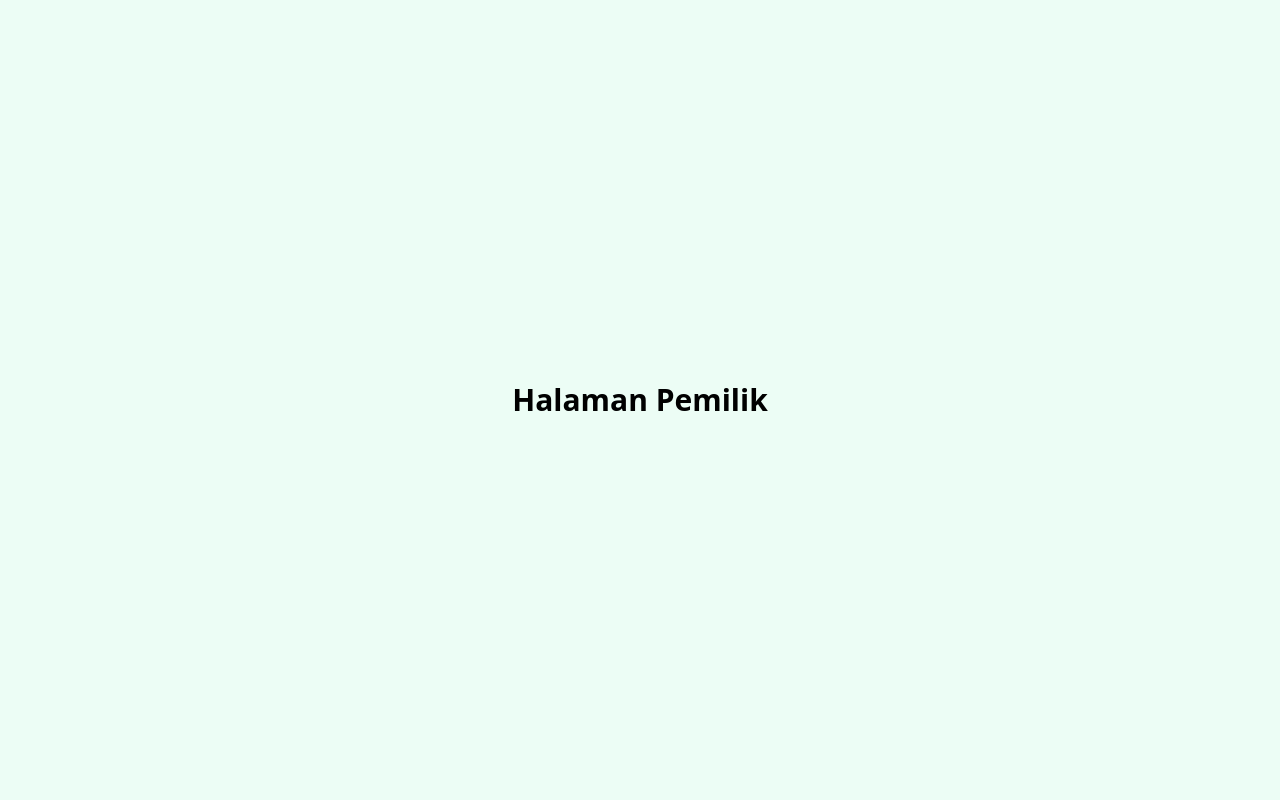
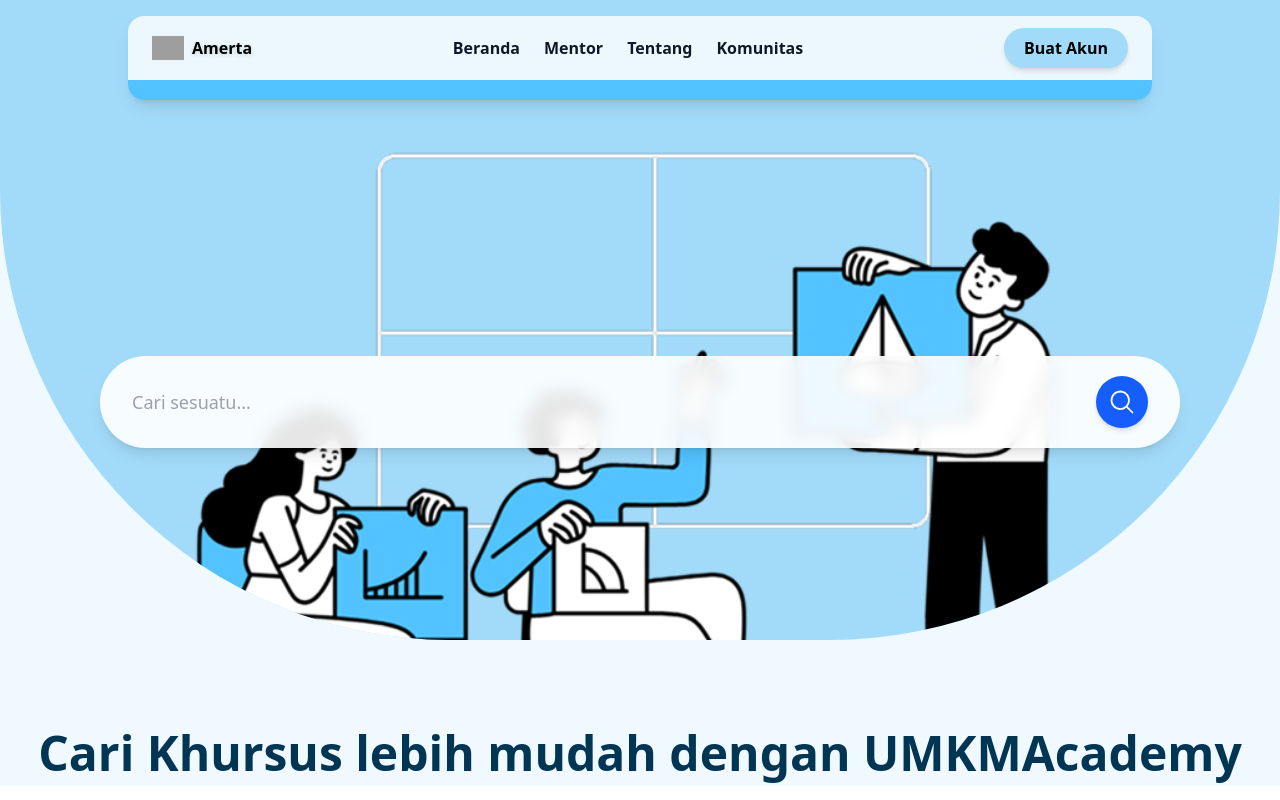
Before and after one commit to reynaldo0/Edunara, a Next.js app: page /pemilik in a window 1280 px wide. Built offline with nearby package versions, Linux system fonts and the light colour scheme; grey boxes are pictures that could not be loaded.

Commit message:
upd : routing and navbar fixing

```diff
--- a/app/components/Navbar.tsx
+++ b/app/components/NavbarPemilik.tsx
@@ -9,13 +9,14 @@ interface MenuItem {
     path: string;
 }
 
-const Navbar: React.FC = () => {
+const NavbarPemilik: React.FC = () => {
     const [isOpen, setIsOpen] = useState<boolean>(false);
 
     const menuItems: MenuItem[] = [
-        { name: "Beranda", path: "/" },
-        { name: "Tentang", path: "/tentang" },
-        { name: "Komunitas", path: "/budaya" },
+        { name: "Beranda", path: "/pemilik" },
+        { name: "Mentor", path: "/pemilik/mentor" },
+        { name: "Tentang", path: "/pemilik/tentang" },
+        { name: "Komunitas", path: "/pemilik/komunitas" },
     ];
 
     return (
@@ -43,9 +44,9 @@ const Navbar: React.FC = () => {
                         <li key={item.name}>
                             <Link
                                 href={item.path}
-                                className="relative transition duration-300 hover:text-secondary-300
+                                className="relative transition duration-300 hover:text-[#52C3FF]
                   after:content-[''] after:absolute after:left-0 after:-bottom-1
-                  after:h-[2px] after:w-0 after:bg-secondary-300 after:transition-all
+                  after:h-[2px] after:w-0 after:bg-[#52C3FF] after:transition-all
                   after:duration-300 hover:after:w-full font-bold text-primary-200"
                             >
                                 {item.name}
@@ -69,9 +70,9 @@ const Navbar: React.FC = () => {
                     className="md:hidden w-8 h-8 flex items-center justify-center text-gray-900 focus:outline-none"
                 >
                     {isOpen ? (
-                        <XMarkIcon className="h-7 w-7 text-secondary-300 transition duration-300" />
+                        <XMarkIcon className="h-7 w-7 text-[#52C3FF] transition duration-300" />
                     ) : (
-                        <Bars3Icon className="h-7 w-7 text-secondary-300 transition duration-300" />
+                        <Bars3Icon className="h-7 w-7 text-[#52C3FF] transition duration-300" />
                     )}
                 </button>
             </div>
@@ -91,7 +92,7 @@ const Navbar: React.FC = () => {
                         key={item.name}
                         href={item.path}
                         onClick={() => setIsOpen(false)}
-                        className="text-gray-900 font-medium hover:text-secondary-300 transition"
+                        className="text-gray-900 font-medium hover:text-[#52C3FF] transition"
                     >
                         {item.name}
                     </Link>
@@ -111,4 +112,4 @@ const Navbar: React.FC = () => {
     );
 };
 
-export default Navbar;
+export default NavbarPemilik;
--- /dev/null
+++ b/app/components/NavbarSiswa.tsx
@@ -0,0 +1,114 @@
+'use client';
+
+import React, { useState } from "react";
+import { Bars3Icon, XMarkIcon } from "@heroicons/react/24/solid";
+import Link from 'next/link';
+
+interface MenuItem {
+    name: string;
+    path: string;
+}
+
+const NavbarSiswa: React.FC = () => {
+    const [isOpen, setIsOpen] = useState<boolean>(false);
+
+    const menuItems: MenuItem[] = [
+        { name: "Beranda", path: "/siswa" },
+        { name: "Tentang", path: "/siswa/tentang" },
+        { name: "Komunitas", path: "/siswa/komunitas" },
+    ];
+
+    return (
+        <nav
+            className="fixed top-4 left-1/2 -translate-x-1/2 z-50 w-[90%] md:w-[80%]"
+            data-aos="zoom-in-down"
+            data-aos-duration="1500"
+        >
+            <div
+                className="flex items-center justify-between
+        bg-white/80 backdrop-blur-lg
+        rounded-2xl shadow-lg px-6 py-3 transition-all duration-300 border-[#52C3FF] border-b-[20px]"
+            >
+                {/* Logo */}
+                <div className="flex items-center space-x-2">
+                    <img src="/logo.png" alt="Logo" className="w-8 h-8 object-contain" />
+                    <span className="font-extrabold text-primary-200 drop-shadow-sm">
+                        Amerta
+                    </span>
+                </div>
+
+                {/* Menu Desktop */}
+                <ul className="hidden md:flex space-x-6 text-gray-900 font-medium">
+                    {menuItems.map((item) => (
+                        <li key={item.name}>
+                            <Link
+                                href={item.path}
+                                className="relative transition duration-300 hover:text-[#52C3FF]
+                  after:content-[''] after:absolute after:left-0 after:-bottom-1
+                  after:h-[2px] after:w-0 after:bg-[#52C3FF] after:transition-all
+                  after:duration-300 hover:after:w-full font-bold text-primary-200"
+                            >
+                                {item.name}
+                            </Link>
+                        </li>
+                    ))}
+                </ul>
+
+                {/* Tombol Dashboard Desktop */}
+                <Link
+                    href="http://127.0.0.1:8000/admin/contents"
+                    className="hidden md:inline bg-[#A2DBF9] hover:bg-[#A2DBF9]/90 text-black font-bold
+            px-5 py-2 rounded-full transition duration-300 shadow-md"
+                >
+                    Buat Akun
+                </Link>
+
+                {/* Hamburger Button (Mobile) */}
+                <button
+                    onClick={() => setIsOpen((prev) => !prev)}
+                    className="md:hidden w-8 h-8 flex items-center justify-center text-gray-900 focus:outline-none"
+                >
+                    {isOpen ? (
+                        <XMarkIcon className="h-7 w-7 text-[#52C3FF] transition duration-300" />
+                    ) : (
+                        <Bars3Icon className="h-7 w-7 text-[#52C3FF] transition duration-300" />
+                    )}
+                </button>
+            </div>
+
+            {/* Mobile Menu */}
+            <div
+                className={`md:hidden fixed top-20 right-4 w-56 bg-white/80 backdrop-blur-md
+        shadow-lg rounded-xl px-6 py-4 flex flex-col items-center space-y-4
+        transition-all duration-300 transform origin-top-right
+        ${isOpen
+                        ? "opacity-100 scale-100 translate-y-0"
+                        : "opacity-0 scale-95 -translate-y-2 pointer-events-none"
+                    }`}
+            >
+                {menuItems.map((item) => (
+                    <Link
+                        key={item.name}
+                        href={item.path}
+                        onClick={() => setIsOpen(false)}
+                        className="text-gray-900 font-medium hover:text-[#52C3FF] transition"
+                    >
+                        {item.name}
+                    </Link>
+                ))}
+
+                {/* Tombol Dashboard (Mobile) */}
+                <Link
+                    href="/dashboard"
+                    onClick={() => setIsOpen(false)}
+                    className="bg-[#594537] hover:bg-[#6e3717] text-white font-bold
+            px-5 py-2 rounded-full transition duration-300 shadow-md"
+                >
+                    Buat Akun
+                </Link>
+            </div>
+        </nav>
+    );
+};
+
+export default NavbarSiswa;
--- a/app/pemilik/page.tsx
+++ b/app/pemilik/page.tsx
@@ -1,7 +1,13 @@
-export default function PemilikPage() {
+import NavbarPemilik from "../components/NavbarPemilik";
+import Hero from "./pelatihan/hero";
+
+
+
+export default function SiswaPage() {
     return (
-        <div className="flex min-h-screen items-center justify-center bg-emerald-50 dark:bg-black text-black dark:text-white">
-            <h1 className="text-3xl font-semibold">Halaman Pemilik</h1>
-        </div>
+        <main className="bg-[#F0F9FF]">
+            <NavbarPemilik />
+            <Hero/>
+        </main>
     );
 }
--- /dev/null
+++ b/app/pemilik/pelatihan/hero.tsx
@@ -0,0 +1,53 @@
+"use client";
+
+import { MagnifyingGlassIcon } from "@heroicons/react/24/solid";
+
+export default function Hero() {
+  return (
+    <main>
+      {/* Bagian Hero */}
+      <div className="bg-[#A2DBF9] rounded-b-[450px] relative flex flex-col items-center overflow-hidden">
+        {/* Background Hero */}
+        <div
+          className="relative flex flex-col items-center justify-center w-full
+                     min-h-[60vh] md:min-h-[80vh] sm:bg-contain md:bg-cover
+                     bg-bottom md:bg-center bg-no-repeat
+                     transition-all duration-500"
+          style={{
+            backgroundImage: "url('/illustrasi/siswa/beranda/hero.png')",
+          }}
+        >
+          {/* Kolom pencarian */}
+          <div
+            className="absolute bottom-[36%] md:bottom-[30%] flex items-center
+                       bg-white/90 backdrop-blur-sm rounded-full shadow-lg
+                       hover:shadow-xl transition-all duration-300
+                       px-6 py-3 sm:px-7 sm:py-4 md:px-8 md:py-5
+                       w-[90%] sm:w-[85%] max-w-[680px] md:max-w-[1080px] group"
+          >
+            <input
+              type="text"
+              placeholder="Cari sesuatu... "
+              className="flex-1 bg-transparent outline-none text-gray-700
+                         placeholder-gray-400 text-sm sm:text-base md:text-lg
+                         transition-all duration-300 group-hover:text-gray-900"
+            />
+            <button
+              type="button"
+              className="bg-blue-600 hover:bg-blue-700 transition-all duration-300
+                         text-white rounded-full p-2 sm:p-3 flex items-center justify-center
+                         shadow-md hover:scale-105 active:scale-95"
+            >
+              <MagnifyingGlassIcon className="w-5 h-5 sm:w-6 sm:h-6 md:w-7 md:h-7" />
+            </button>
+          </div>
+        </div>
+      </div>
+
+      {/* Judul */}
+      <h1 className="mt-16 md:mt-20 text-center text-lg sm:text-2xl md:text-5xl font-bold text-[#003653] leading-snug px-6">
+        Cari Khursus lebih mudah dengan UMKMAcademy
+      </h1>
+    </main>
+  );
+}
--- a/app/siswa/beranda/Kategori.tsx
+++ b/app/siswa/beranda/Kategori.tsx
@@ -100,7 +100,7 @@ export default function Kategori() {
     };
 
     return (
-        <section className="bg-[#E9F6FF] min-h-screen flex flex-col items-center py-12 px-6 sm:px-10 relative overflow-hidden">
+        <section className="min-h-screen flex flex-col items-center py-12 px-6 sm:px-10 relative overflow-hidden">
             <h2 className="text-2xl sm:text-3xl font-bold mb-8 text-gray-800">
                 Kategori
             </h2>
--- a/app/siswa/page.tsx
+++ b/app/siswa/page.tsx
@@ -1,4 +1,5 @@
-import Navbar from "../components/Navbar";
+
+import NavbarSiswa from "../components/NavbarSiswa";
 import Hero from "./beranda/hero";
 import Kategori from "./beranda/Kategori";
 import Lokasi from "./beranda/lokasi";
@@ -8,7 +9,7 @@ import Program from "./beranda/Program";
 export default function SiswaPage() {
     return (
         <main className="bg-[#F0F9FF]">
-            <Navbar />
+            <NavbarSiswa />
             <Hero />
             <Lokasi />
             <Peta />
```
